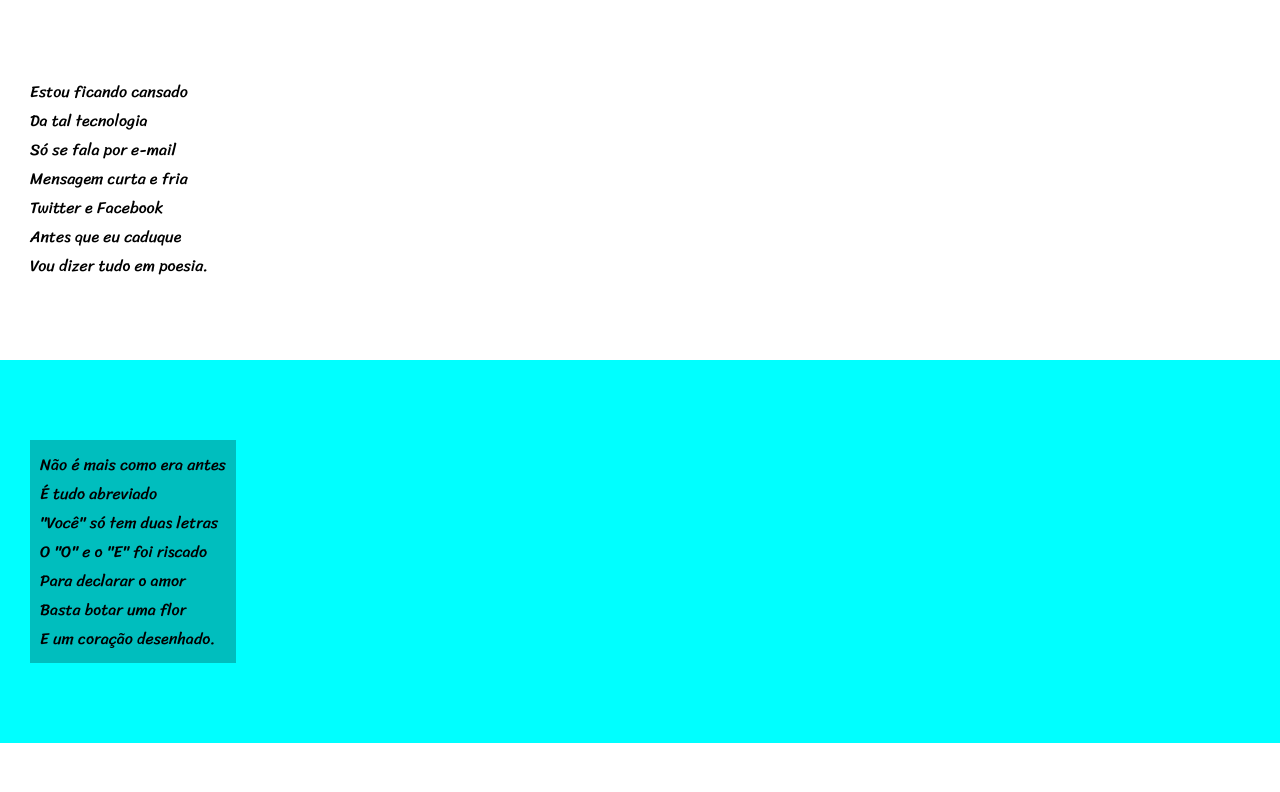
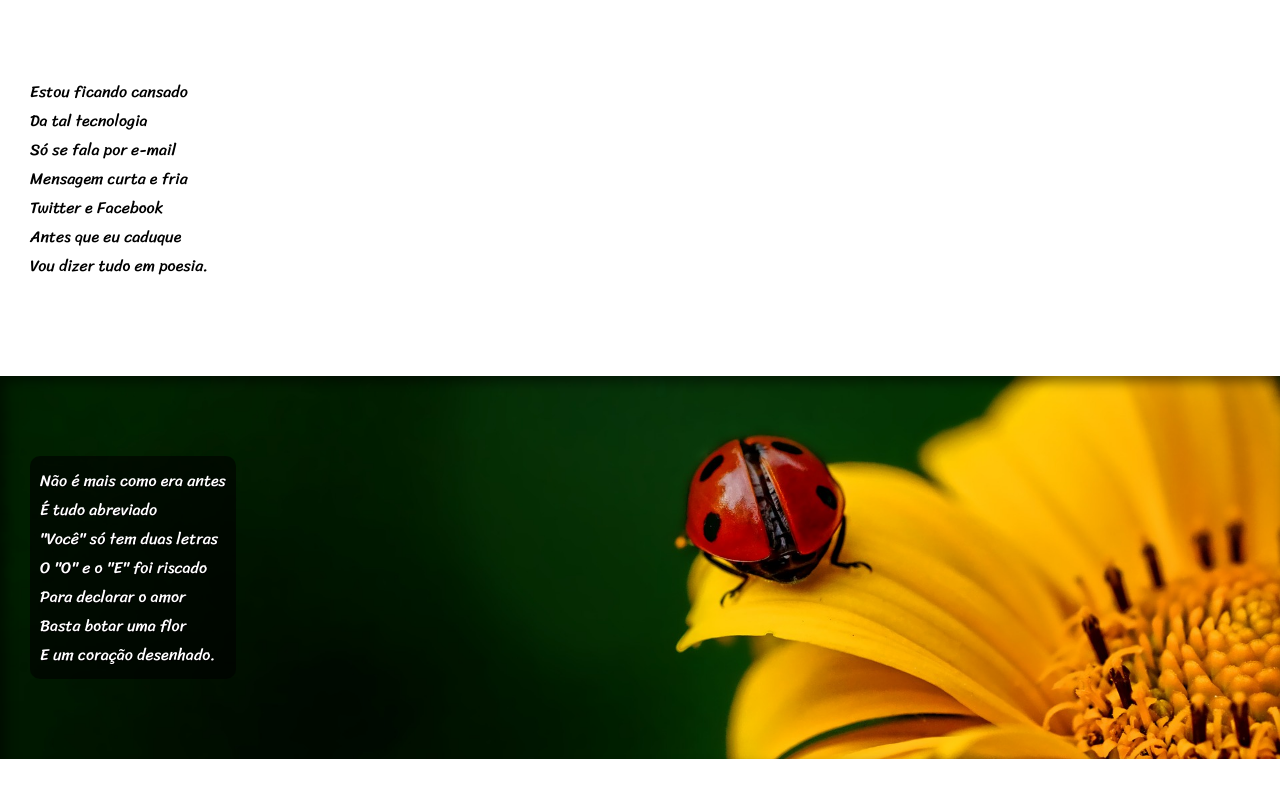
Before and after one commit to BryanK620/html-css, a plain HTML site: page desafios/d008/index.html in a window 1280 px wide. Shown: the part 160-952 px from the top of the page. Drawn offline with Linux system fonts and the light colour scheme.

Commit message:
Finalizado

```diff
--- a/desafios/d008/estilo/style.css
+++ b/desafios/d008/estilo/style.css
@@ -53,6 +53,9 @@ section{
     font-size: 1em;
 
 }
+section > p{
+    padding-bottom: 1em;
+}
 
 section.normal{
     background-color: white;
@@ -61,12 +64,30 @@ section.normal{
 
 section.imagem{
     background-color: aqua;
-    color: black;
+    color: rgb(255, 255, 255);
+    box-shadow: inset 6px 6px 12px 0px rgba(0, 0, 0, 0.473);
+    background-size: cover;
+    background-attachment: fixed;
+
 }
 section.imagem > p {
-    background-color: rgba(0, 0, 0, 0.253);
+    background-color: rgba(0, 0, 0, 0.616);
     display: inline-block;
     padding: 10px;
+    text-shadow: 1px 1px 0 black;
+    border-radius: 10px;
+
+}
+
+section#img01 {
+        background-image: url('../imagens/background001.jpg');
+        background-position: right center;
+
+}
+
+section#img02 {
+        background-image: url('../imagens/background002.jpg');
+
 }
 
 footer{
--- a/desafios/d008/index.html
+++ b/desafios/d008/index.html
@@ -29,7 +29,7 @@
 
 
 
-        <section class="imagem">
+        <section class="imagem" id="img01">
             <p>
                 Não é mais como era antes <br>
                 É tudo abreviado <br>
@@ -69,7 +69,7 @@
 
 
 
-        <section class="imagem">
+        <section class="imagem" id="img02">
             <p>
                 Tenho saudade das cartas <br>
                 Escritas com a própria mão <br>
```
